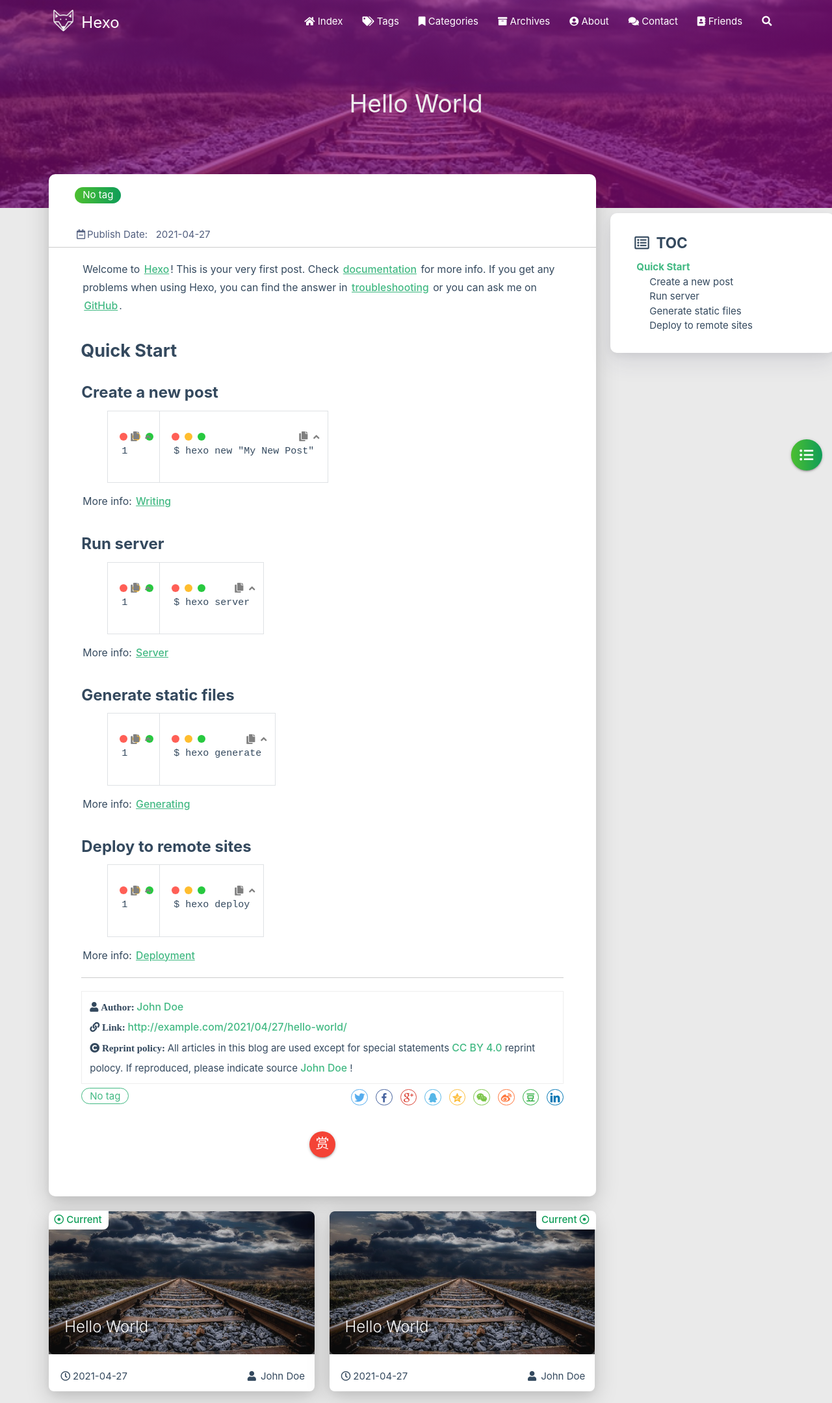
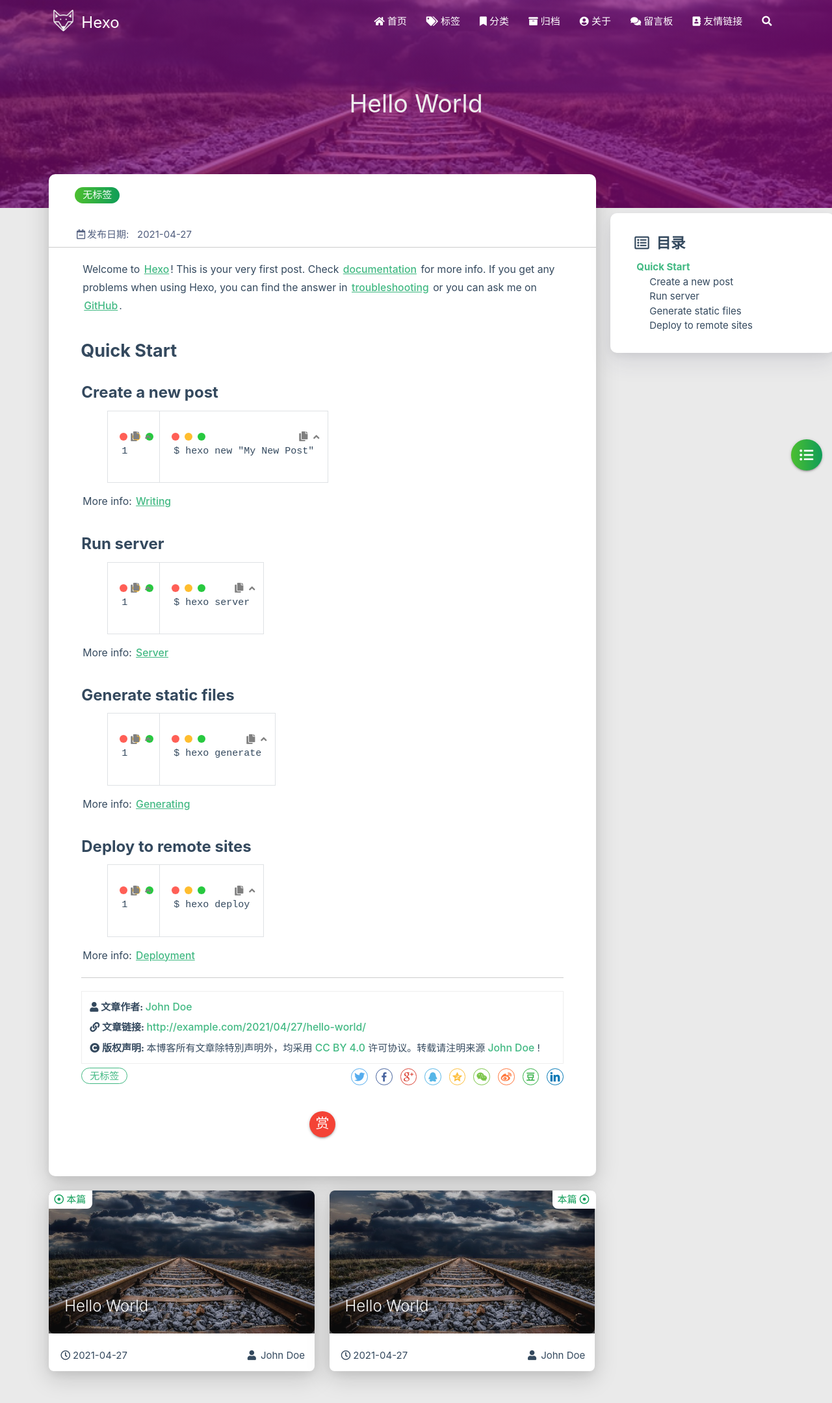
Before and after one commit to zjl-1/boke, a plain HTML site: page 2021/04/27/hello-world/index.html in a window 1280 px wide. Shown: the top 2159 px of the page at 65% size. Drawn offline with Linux system fonts and the light colour scheme; some packages are replaced by stand-ins of ours; no server answers; a script that the page names is missing.

Commit message:
Site updated: 2021-04-28 22:34:16

```diff
--- a/2021/04/27/hello-world/index.html
+++ b/2021/04/27/hello-world/index.html
@@ -1,5 +1,5 @@
 <!DOCTYPE HTML>
-<html lang="en">
+<html lang="zh-CN">
 
 
 <head>
@@ -57,7 +57,7 @@
 
       <i class="fas fa-home" style="zoom: 0.6;"></i>
 
-      <span>Index</span>
+      <span>首页</span>
     </a>
 
   </li>
@@ -68,7 +68,7 @@
 
       <i class="fas fa-tags" style="zoom: 0.6;"></i>
 
-      <span>Tags</span>
+      <span>标签</span>
     </a>
 
   </li>
@@ -79,7 +79,7 @@
 
       <i class="fas fa-bookmark" style="zoom: 0.6;"></i>
 
-      <span>Categories</span>
+      <span>分类</span>
     </a>
 
   </li>
@@ -90,7 +90,7 @@
 
       <i class="fas fa-archive" style="zoom: 0.6;"></i>
 
-      <span>Archives</span>
+      <span>归档</span>
     </a>
 
   </li>
@@ -101,7 +101,7 @@
 
       <i class="fas fa-user-circle" style="zoom: 0.6;"></i>
 
-      <span>About</span>
+      <span>关于</span>
     </a>
 
   </li>
@@ -112,7 +112,7 @@
 
       <i class="fas fa-comments" style="zoom: 0.6;"></i>
 
-      <span>Contact</span>
+      <span>留言板</span>
     </a>
 
   </li>
@@ -123,14 +123,14 @@
 
       <i class="fas fa-address-book" style="zoom: 0.6;"></i>
 
-      <span>Friends</span>
+      <span>友情链接</span>
     </a>
 
   </li>
 
   <li>
     <a href="#searchModal" class="modal-trigger waves-effect waves-light">
-      <i id="searchIcon" class="fas fa-search" title="Search" style="zoom: 0.85;"></i>
+      <i id="searchIcon" class="fas fa-search" title="搜索" style="zoom: 0.85;"></i>
     </a>
   </li>
 </ul>
@@ -160,7 +160,7 @@
 
 			    <i class="fa-fw fas fa-home"></i>
 
-			Index
+			首页
 		</a>
 
         </li>
@@ -171,7 +171,7 @@
 
 			    <i class="fa-fw fas fa-tags"></i>
 
-			Tags
+			标签
 		</a>
 
         </li>
@@ -182,7 +182,7 @@
 
 			    <i class="fa-fw fas fa-bookmark"></i>
 
-			Categories
+			分类
 		</a>
 
         </li>
@@ -193,7 +193,7 @@
 
 			    <i class="fa-fw fas fa-archive"></i>
 
-			Archives
+			归档
 		</a>
 
         </li>
@@ -204,7 +204,7 @@
 
 			    <i class="fa-fw fas fa-user-circle"></i>
 
-			About
+			关于
 		</a>
 
         </li>
@@ -215,7 +215,7 @@
 
 			    <i class="fa-fw fas fa-comments"></i>
 
-			Contact
+			留言板
 		</a>
 
         </li>
@@ -226,7 +226,7 @@
 
 			    <i class="fa-fw fas fa-address-book"></i>
 
-			Friends
+			友情链接
 		</a>
 
         </li>
@@ -430,7 +430,7 @@
                 <div class="col s7">
 
                           <div class="article-tag">
-                            <span class="chip bg-color">No tag</span>
+                            <span class="chip bg-color">无标签</span>
                           </div>
 
                 </div>
@@ -442,7 +442,7 @@
             <div class="post-info">
 
                 <div class="post-date info-break-policy">
-                    <i class="far fa-calendar-minus fa-fw"></i>Publish Date:&nbsp;&nbsp;
+                    <i class="far fa-calendar-minus fa-fw"></i>发布日期:&nbsp;&nbsp;
                     2021-04-27
                 </div>
 
@@ -489,7 +489,7 @@
             <div class="reprint__author">
                 <span class="reprint-meta" style="font-weight: bold;">
                     <i class="fas fa-user">
-                        Author:
+                        文章作者:
                     </i>
                 </span>
                 <span class="reprint-info">
@@ -499,7 +499,7 @@
             <div class="reprint__type">
                 <span class="reprint-meta" style="font-weight: bold;">
                     <i class="fas fa-link">
-                        Link:
+                        文章链接:
                     </i>
                 </span>
                 <span class="reprint-info">
@@ -509,13 +509,13 @@
             <div class="reprint__notice">
                 <span class="reprint-meta" style="font-weight: bold;">
                     <i class="fas fa-copyright">
-                        Reprint policy:
+                        版权声明:
                     </i>
                 </span>
                 <span class="reprint-info">
-                    All articles in this blog are used except for special statements
+                    本博客所有文章除特別声明外，均采用
                     <a href="https://creativecommons.org/licenses/by/4.0/deed.zh" rel="external nofollow noreferrer" target="_blank">CC BY 4.0</a>
-                    reprint polocy. If reproduced, please indicate source
+                    许可协议。转载请注明来源
                     <a href="/about" target="_blank">John Doe</a>
                     !
                 </span>
@@ -525,7 +525,7 @@
 
     <script async defer>
       document.addEventListener("copy", function (e) {
-        let toastHTML = '<span>Copied successfully, please follow the reprint policy of this article</span><button class="btn-flat toast-action" onclick="navToReprintStatement()" style="font-size: smaller">more</a>';
+        let toastHTML = '<span>复制成功，请遵循本文的转载规则</span><button class="btn-flat toast-action" onclick="navToReprintStatement()" style="font-size: smaller">查看</a>';
         M.toast({html: toastHTML})
       });
 
@@ -540,7 +540,7 @@
                 <div class="post-meta__tag-list" style="display: inline-block;">
 
                         <div class="article-tag">
-                            <span class="chip bg-color">No tag</span>
+                            <span class="chip bg-color">无标签</span>
                         </div>
 
                 </div>
@@ -710,7 +710,7 @@
 
         <div class="article col s12 m6" data-aos="fade-up" data-aos="fade-up">
             <div class="article-badge left-badge text-color">
-                <i class="far fa-dot-circle"></i>&nbsp;Current
+                <i class="far fa-dot-circle"></i>&nbsp;本篇
             </div>
             <div class="card">
                 <a href="/2021/04/27/hello-world/">
@@ -748,7 +748,7 @@
 
         <div class="article col s12 m6" data-aos="fade-up">
             <div class="article-badge right-badge text-color">
-                Current&nbsp;<i class="far fa-dot-circle"></i>
+                本篇&nbsp;<i class="far fa-dot-circle"></i>
             </div>
             <div class="card">
                 <a href="/2021/04/27/hello-world/">
@@ -811,7 +811,7 @@
     </div>
     <div id="toc-aside" class="expanded col l3 hide-on-med-and-down">
         <div class="toc-widget card" style="background-color: white;">
-            <div class="toc-title"><i class="far fa-list-alt"></i>&nbsp;&nbsp;TOC</div>
+            <div class="toc-title"><i class="far fa-list-alt"></i>&nbsp;&nbsp;目录</div>
             <div id="toc-content"></div>
         </div>
     </div>
@@ -1040,8 +1040,8 @@
 <div id="searchModal" class="modal">
     <div class="modal-content">
         <div class="search-header">
-            <span class="title"><i class="fas fa-search"></i>&nbsp;&nbsp;Search</span>
-            <input type="search" id="searchInput" name="s" placeholder="Please enter a search keyword"
+            <span class="title"><i class="fas fa-search"></i>&nbsp;&nbsp;搜索</span>
+            <input type="search" id="searchInput" name="s" placeholder="请输入搜索的关键字"
                    class="search-input">
         </div>
         <div id="searchResult"></div>
```
Also changed, not shown: archives/2021/04/index.html (+23 -23 lines), archives/2021/index.html (+23 -23 lines), archives/index.html (+23 -23 lines), index.html (+19 -19 lines).
